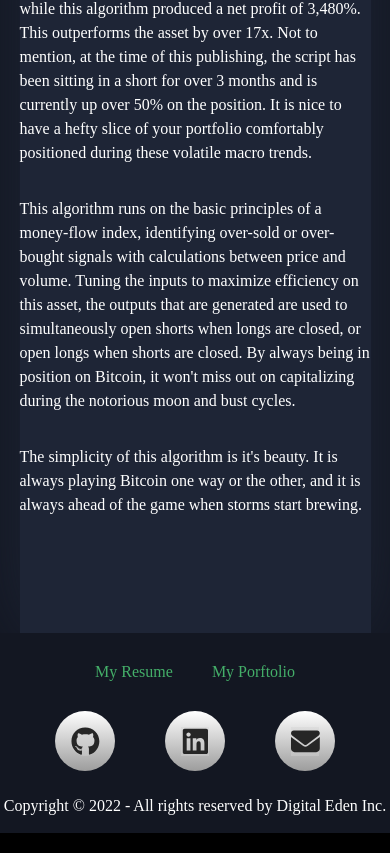
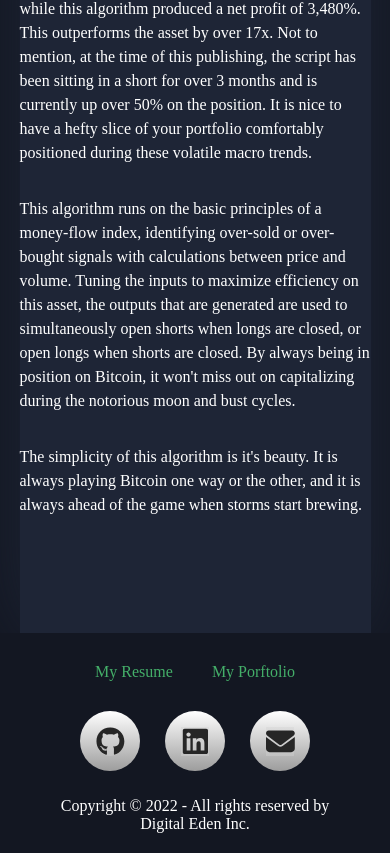
Before and after one commit to jkwalsh127/btc-bot, a React (Create React App) app: page / in a window 390 px wide. Shown: the part 1830-2683 px from the top of the page. Built offline with nearby package versions, Linux system fonts and the light colour scheme; the HTML template or start-up script is replaced by a standard one.

Commit message:
add media queries for footer

```diff
--- a/src/styles/AppMediaQuery.css
+++ b/src/styles/AppMediaQuery.css
@@ -1,5 +1,3 @@
-
-
 @media screen and (max-width: 1200px) {
     .title-wrapper {
         padding-left: 15%;
@@ -40,38 +38,16 @@
     .highlight-title {
         font-size: 22px;
     }
-}
-/* @media screen and (max-width: 450px) {
-    .small {
-        height: 30px;
+    .footer-container {
+        padding-bottom: 20px;
     }
-    .bot-title-show {
-        font-size: 14px;
-    }
-    .highlight-title {
-        font-size: 18px;
-    }
-} */
-
-
-@media screen and (max-width: 800px) {
-    .nav-link {
-        margin: 0;
-    }
-}
-@media screen and (max-width: 690px) {
-    .nav {
-        margin: 0px;
-    }
-}
-@media screen and (max-width: 600px) {
-    .nav {
-        flex-direction: column;
-        flex-basis: 50%;
+    .copyright {
+        width: 300px;
+        text-align: center;
     }
 }
 @media screen and (max-width: 400px) {
-    .nav-link {
-        width: 200px;
+    .socials-wrapper {
+        width: 250px;
     }
 }
```
